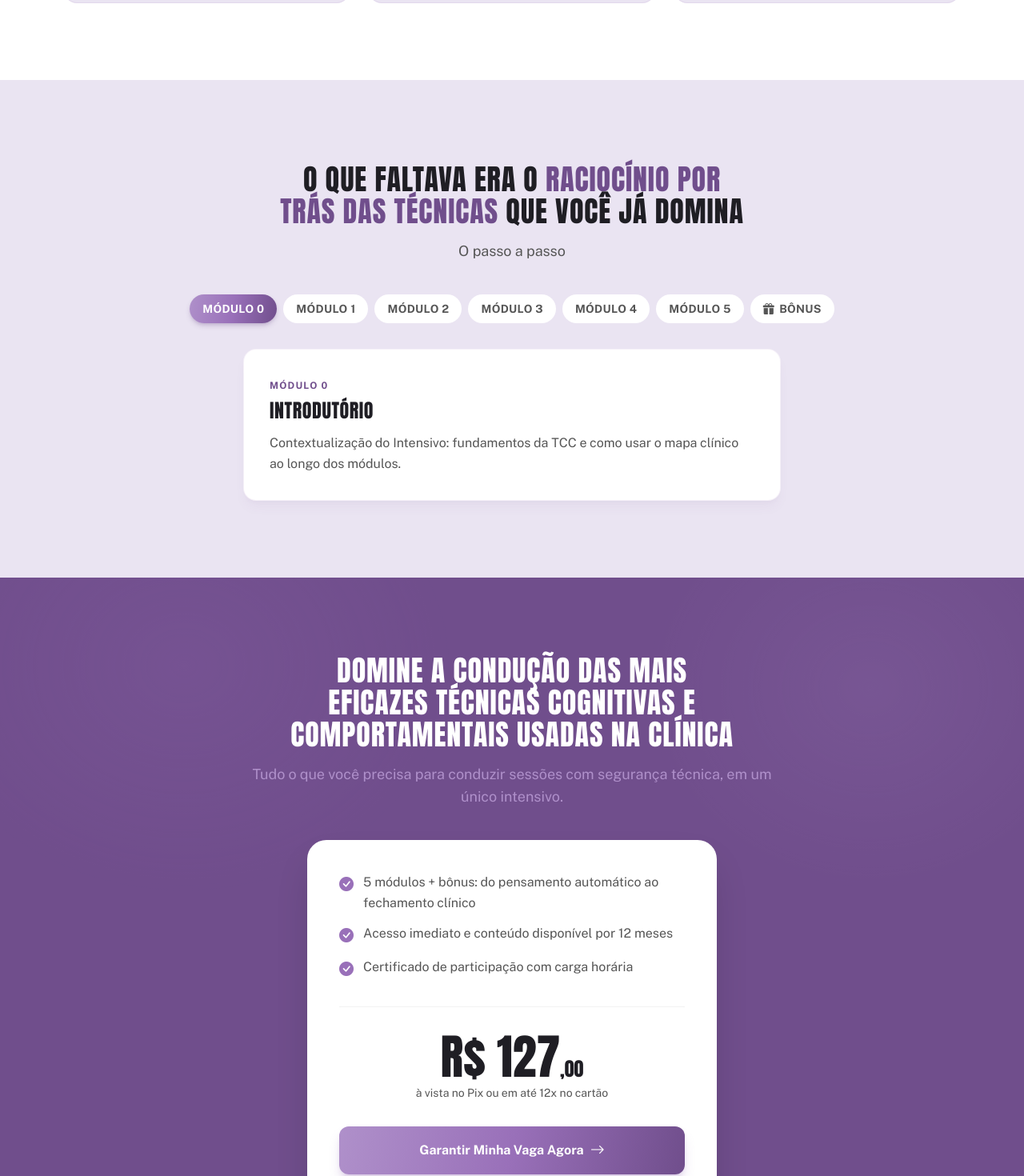
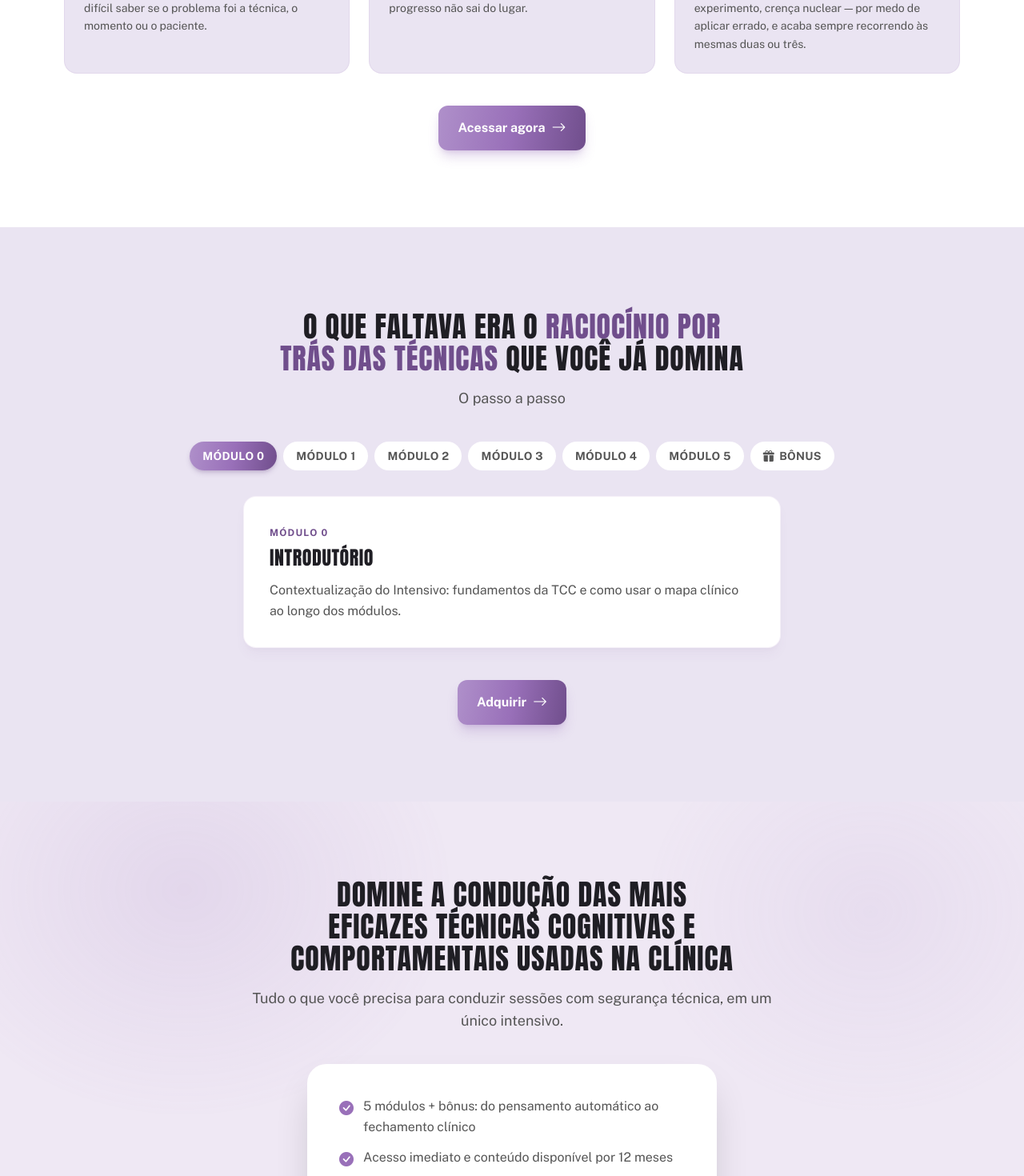
Before and after one commit to LennonRsantos/Psi.AmandaMorais, a Next.js app: page / in a window 1280 px wide. Shown: the part 1280-2750 px from the top of the page at 80% size. Built offline with nearby package versions, Linux system fonts and the light colour scheme.

Commit message:
feat: adiciona CTAs distribuidos, clareia fundo e corrige ordem dos modulos
Cria componente CtaButton reutilizavel com botoes espalhados ao longo
da pagina (Hero, Awareness, Modules, Pricing, Faq), troca o fundo forte
da secao de precos por lilas claro, e corrige a ordem dos modulos 3 e 4.

```diff
--- a/src/components/AwarenessSection.tsx
+++ b/src/components/AwarenessSection.tsx
@@ -1,4 +1,5 @@
 import FadeIn from "./FadeIn";
+import CtaButton from "./CtaButton";
 
 const PROBLEMS = [
   {
@@ -63,6 +64,10 @@ export default function AwarenessSection() {
             </FadeIn>
           ))}
         </div>
+
+        <FadeIn delay={0.4} className="mt-10 flex justify-center">
+          <CtaButton label="Acessar agora" />
+        </FadeIn>
       </div>
     </section>
   );
--- /dev/null
+++ b/src/components/CtaButton.tsx
@@ -0,0 +1,23 @@
+export const CHECKOUT_URL = "https://pay.kiwify.com.br/iy9ZL2H";
+
+interface CtaButtonProps {
+  label: string;
+  icon?: string;
+  className?: string;
+}
+
+export default function CtaButton({
+  label,
+  icon = "bi-arrow-right",
+  className = "",
+}: CtaButtonProps) {
+  return (
+    <a
+      href={CHECKOUT_URL}
+      className={`inline-flex items-center justify-center gap-2 rounded-xl bg-gradient-brand px-6 py-3.5 text-base font-bold text-white shadow-lg shadow-primary/30 transition-all duration-200 hover:-translate-y-0.5 hover:shadow-xl hover:shadow-primary-dark/30 ${className}`}
+    >
+      {label}
+      <i className={`bi ${icon} text-lg`} />
+    </a>
+  );
+}
--- a/src/components/FaqSection.tsx
+++ b/src/components/FaqSection.tsx
@@ -3,6 +3,7 @@
 import { useState } from "react";
 import { AnimatePresence, motion } from "framer-motion";
 import FadeIn from "./FadeIn";
+import CtaButton from "./CtaButton";
 
 const FAQS = [
   {
@@ -85,6 +86,10 @@ export default function FaqSection() {
             );
           })}
         </FadeIn>
+
+        <FadeIn delay={0.2} className="mt-10 flex justify-center">
+          <CtaButton label="Quero garantir minha vaga" />
+        </FadeIn>
       </div>
     </section>
   );
--- a/src/components/Hero.tsx
+++ b/src/components/Hero.tsx
@@ -1,5 +1,6 @@
 import FadeIn from "./FadeIn";
 import MarqueeBanner from "./MarqueeBanner";
+import CtaButton from "./CtaButton";
 
 export default function Hero() {
   return (
@@ -31,6 +32,10 @@ export default function Hero() {
               cognitivas e comportamentais usadas na clínica.
             </p>
           </FadeIn>
+
+          <FadeIn delay={0.3} className="mt-8 flex justify-center">
+            <CtaButton label="Quero começar" />
+          </FadeIn>
         </div>
       </div>
 
--- a/src/components/ModulesSection.tsx
+++ b/src/components/ModulesSection.tsx
@@ -3,6 +3,7 @@
 import { useState } from "react";
 import { AnimatePresence, motion } from "framer-motion";
 import FadeIn from "./FadeIn";
+import CtaButton from "./CtaButton";
 
 const MODULES = [
   {
@@ -37,20 +38,20 @@ const MODULES = [
   },
   {
     tag: "Módulo 3",
+    title: "Experimento Comportamental e Plano de Ação",
+    bullets: [
+      "Como estruturar um experimento comportamental a partir de queixas variadas",
+      "Diferença entre exposição interoceptiva e emocional",
+      "Como montar um plano de ação que dialoga com a realidade do paciente",
+    ],
+  },
+  {
+    tag: "Módulo 4",
     title: "Regulação Emocional",
     bullets: [
       "Quando regular a emoção antes de reestruturar o pensamento",
       "Como reconhecer a evitação disfarçada de distração",
       "Quais técnicas usar em cada situação",
-    ],
-  },
-  {
-    tag: "Módulo 4",
-    title: "Experimento Comportamental e Plano de Ação",
-    bullets: [
-      "Como estruturar um experimento comportamental a partir de queixas variadas",
-      "Diferença entre exposição interoceptiva e emocional",
-      "Como montar um plano de ação que dialoga com a realidade do paciente",
     ],
   },
   {
@@ -213,6 +214,10 @@ export default function ModulesSection() {
               </motion.div>
             </AnimatePresence>
           </div>
+
+          <div className="mt-10 flex justify-center">
+            <CtaButton label="Adquirir" />
+          </div>
         </FadeIn>
       </div>
     </section>
--- a/src/components/PricingSection.tsx
+++ b/src/components/PricingSection.tsx
@@ -1,6 +1,5 @@
 import FadeIn from "./FadeIn";
-
-const CHECKOUT_URL = "https://pay.kiwify.com.br/iy9ZL2H";
+import CtaButton from "./CtaButton";
 
 const INCLUDES = [
   "5 módulos + bônus: do pensamento automático ao fechamento clínico",
@@ -10,16 +9,16 @@ const INCLUDES = [
 
 export default function PricingSection() {
   return (
-    <section className="relative overflow-hidden bg-primary-dark py-16 sm:py-24">
+    <section className="relative overflow-hidden bg-soft-alt py-16 sm:py-24">
       <div className="bg-glow-blobs pointer-events-none absolute inset-0 opacity-40" />
 
       <div className="relative mx-auto max-w-6xl px-4">
         <FadeIn className="mx-auto max-w-2xl text-center">
-          <h2 className="text-balance font-display text-3xl uppercase tracking-wide text-white sm:text-4xl">
+          <h2 className="text-balance font-display text-3xl uppercase tracking-wide text-text-dark sm:text-4xl">
             Domine a condução das mais eficazes técnicas cognitivas e
             comportamentais usadas na clínica
           </h2>
-          <p className="mt-4 text-lg text-primary-light">
+          <p className="mt-4 text-lg text-text-muted">
             Tudo o que você precisa para conduzir sessões com segurança
             técnica, em um único intensivo.
           </p>
@@ -47,13 +46,10 @@ export default function PricingSection() {
               </span>
             </div>
 
-            <a
-              href={CHECKOUT_URL}
-              className="mt-8 inline-flex w-full items-center justify-center gap-2 rounded-xl bg-gradient-brand px-6 py-4 text-base font-bold text-white shadow-lg shadow-primary/30 transition-all duration-200 hover:-translate-y-0.5 hover:shadow-xl hover:shadow-primary-dark/30"
-            >
-              Garantir Minha Vaga Agora
-              <i className="bi bi-arrow-right text-lg" />
-            </a>
+            <CtaButton
+              label="Garantir Minha Vaga Agora"
+              className="mt-8 w-full py-4"
+            />
 
             <div className="mt-5 flex items-center justify-center gap-4 text-xs text-text-muted">
               <span className="inline-flex items-center gap-1">
```
